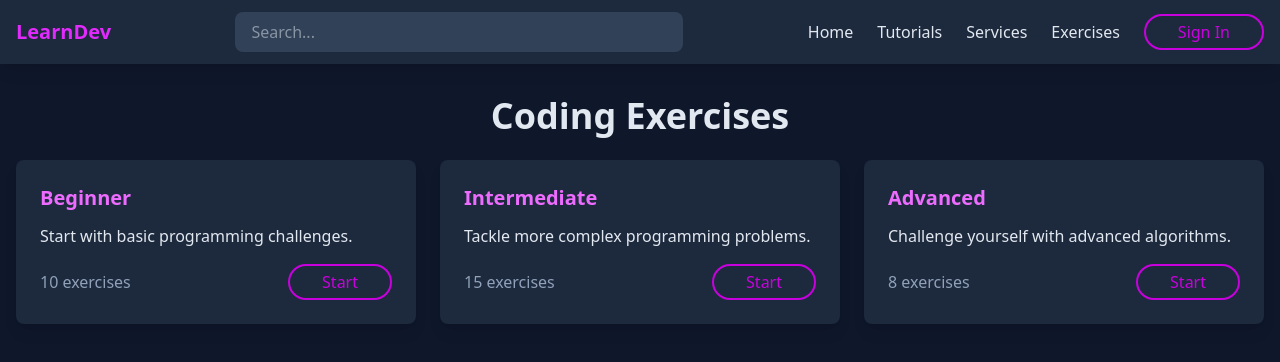
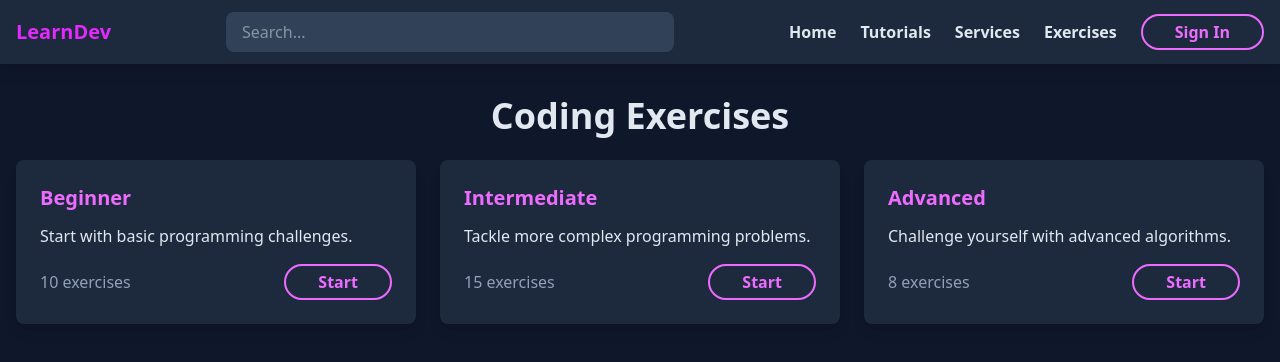
Before and after one commit to Auracle19/Capstone, a React (Vite) app: page /exercises in a window 1280 px wide. Shown: the top 362 px of the page. Built offline with nearby package versions, Linux system fonts and the light colour scheme.

Commit message:
Buttons update

```diff
--- a/src/Nav.jsx
+++ b/src/Nav.jsx
@@ -29,11 +29,11 @@ function Nav() {
                     </div>
                     {/* Navigation Links */}
                     <div className="hidden sm:flex items-center gap-6">
-                        <Link to="/" className="text-slate-200 hover:text-fuchsia-400 linkS">Home</Link>
-                        <Link to="/tutorials" className="text-slate-200 hover:text-fuchsia-400">Tutorials</Link>
-                        <Link to="/services" className="text-slate-200 hover:text-fuchsia-400">Services</Link>
-                        <Link to="/exercises" className="text-slate-200 hover:text-fuchsia-400">Exercises</Link>
-                        <Link to="/signin" className="btn1">Sign In</Link>
+                        <Link to="/" className="text-slate-200 linkS">Home</Link>
+                        <Link to="/tutorials" className="text-slate-200 linkS">Tutorials</Link>
+                        <Link to="/services" className="text-slate-200 linkS">Services</Link>
+                        <Link to="/exercises" className="text-slate-200 linkS">Exercises</Link>
+                        <Link to="/signin" className="hoverbtn">Sign In</Link>
                     </div>
                 </div>
                 {/* Mobile menu */}
--- a/src/index.css
+++ b/src/index.css
@@ -2,14 +2,21 @@
 
 
 #root {
-  @apply w-full block
+  @apply w-full block;
 }
 
 .btn1 {
   @apply border-2 border-fuchsia-600 text-fuchsia-600 p-8 rounded-4xl py-1 hover:border-fuchsia-400
-  hover:text-fuchsia-400 cursor-pointer
+  hover:text-fuchsia-400 cursor-pointer transition-all duration-300 ease-in-out;
 }
 
+/* Custom underline animation for .linkS (center-out on hover for lg+) */
 .linkS {
-  @apply underline underline-offset-4 decoration-fuchsia-400 decoration-2 transition-all duration-500 ease-in-out lg:no-underline lg:after:content-[''] lg:after:absolute lg:after:left-1/2 lg:after:-translate-x-1/2 lg:after:bottom-0 lg:after:h-0.5 lg:after:w-0 lg:after:bg-fuchsia-400 lg:after:transition-all lg:after:duration-400 lg:group-hover:after:w-full lg:after:origin-center
+  @apply font-semibold underline underline-offset-4 decoration-fuchsia-400 decoration-2 transition-all duration-300 ease-in-out lg:no-underline lg:after:content-[''] lg:after:absolute lg:after:left-1/2 lg:after:-translate-x-1/2 lg:after:bottom-0 lg:after:h-0.5 lg:after:w-0 lg:after:bg-fuchsia-600 lg:after:transition-all lg:after:duration-300 lg:group-hover:after:w-full lg:after:origin-center hover:text-fuchsia-600;
 }
+
+/* Custom hover button style */
+.hoverbtn {
+  @apply border-2 font-semibold border-fuchsia-400 text-fuchsia-400 p-8 rounded-4xl py-1 hover:bg-fuchsia-600 hover:border-fuchsia-600
+  hover:text-slate-900 cursor-pointer transition-all duration-300 ease-in-out;
+}
--- a/src/pages/Exercises.jsx
+++ b/src/pages/Exercises.jsx
@@ -8,7 +8,7 @@ function Exercises() {
                     <p className="mb-2 sm:mb-4">Start with basic programming challenges.</p>
                     <div className="flex justify-between items-center mt-auto">
                         <span className="text-slate-400">10 exercises</span>
-                        <button className="btn1">Start</button>
+                        <button className="hoverbtn">Start</button>
                     </div>
                 </div>
                 <div className="bg-slate-800 p-4 sm:p-6 rounded-lg shadow-lg flex flex-col">
@@ -16,7 +16,7 @@ function Exercises() {
                     <p className="mb-2 sm:mb-4">Tackle more complex programming problems.</p>
                     <div className="flex justify-between items-center mt-auto">
                         <span className="text-slate-400">15 exercises</span>
-                        <button className="btn1">Start</button>
+                        <button className="hoverbtn">Start</button>
                     </div>
                 </div>
                 <div className="bg-slate-800 p-4 sm:p-6 rounded-lg shadow-lg flex flex-col">
@@ -24,7 +24,7 @@ function Exercises() {
                     <p className="mb-2 sm:mb-4">Challenge yourself with advanced algorithms.</p>
                     <div className="flex justify-between items-center mt-auto">
                         <span className="text-slate-400">8 exercises</span>
-                        <button className="btn1">Start</button>
+                        <button className="hoverbtn">Start</button>
                     </div>
                 </div>
             </div>
--- a/src/pages/Tutorials.jsx
+++ b/src/pages/Tutorials.jsx
@@ -6,17 +6,17 @@ function Tutorials() {
                 <div className="bg-slate-800 p-4 sm:p-6 rounded-lg shadow-lg flex flex-col items-center">
                     <h3 className="text-lg sm:text-xl font-bold mb-2 sm:mb-3 text-fuchsia-400">JavaScript Basics</h3>
                     <p className="mb-2 sm:mb-4 text-center">Learn the fundamentals of JavaScript programming.</p>
-                    <button className="btn1 lg:w-35">Start Learning</button>
+                    <button className="hoverbtn">Learn More</button>
                 </div>
                 <div className="bg-slate-800 p-4 sm:p-6 rounded-lg shadow-lg flex flex-col items-center">
                     <h3 className="text-lg sm:text-xl font-bold mb-2 sm:mb-3 text-fuchsia-400">React Essentials</h3>
                     <p className="mb-2 sm:mb-4 text-center">Master modern React development.</p>
-                    <button className="btn1  lg:w-35">Start Learning</button>
+                    <button className="hoverbtn">Learn More</button>
                 </div>
                 <div className="bg-slate-800 p-4 sm:p-6 rounded-lg shadow-lg flex flex-col items-center">
                     <h3 className="text-lg sm:text-xl font-bold mb-2 sm:mb-3 text-fuchsia-400">Web Development</h3>
                     <p className="mb-2 sm:mb-4 text-center">Build responsive and modern websites.</p>
-                    <button className="btn1 lg:w-35">Start Learning</button>
+                    <button className="hoverbtn">Learn More</button>
                 </div>
             </div>
         </div>
```
